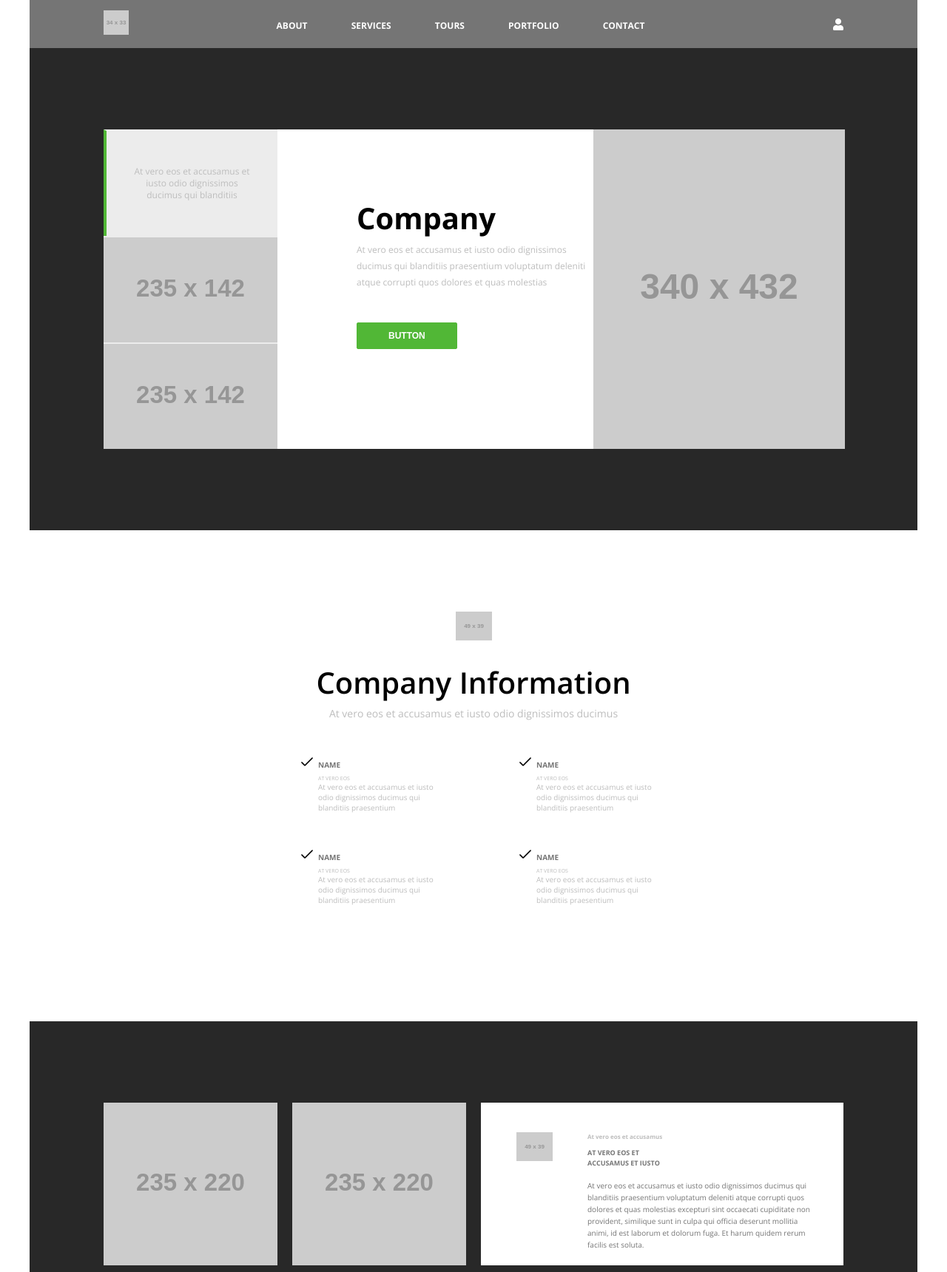
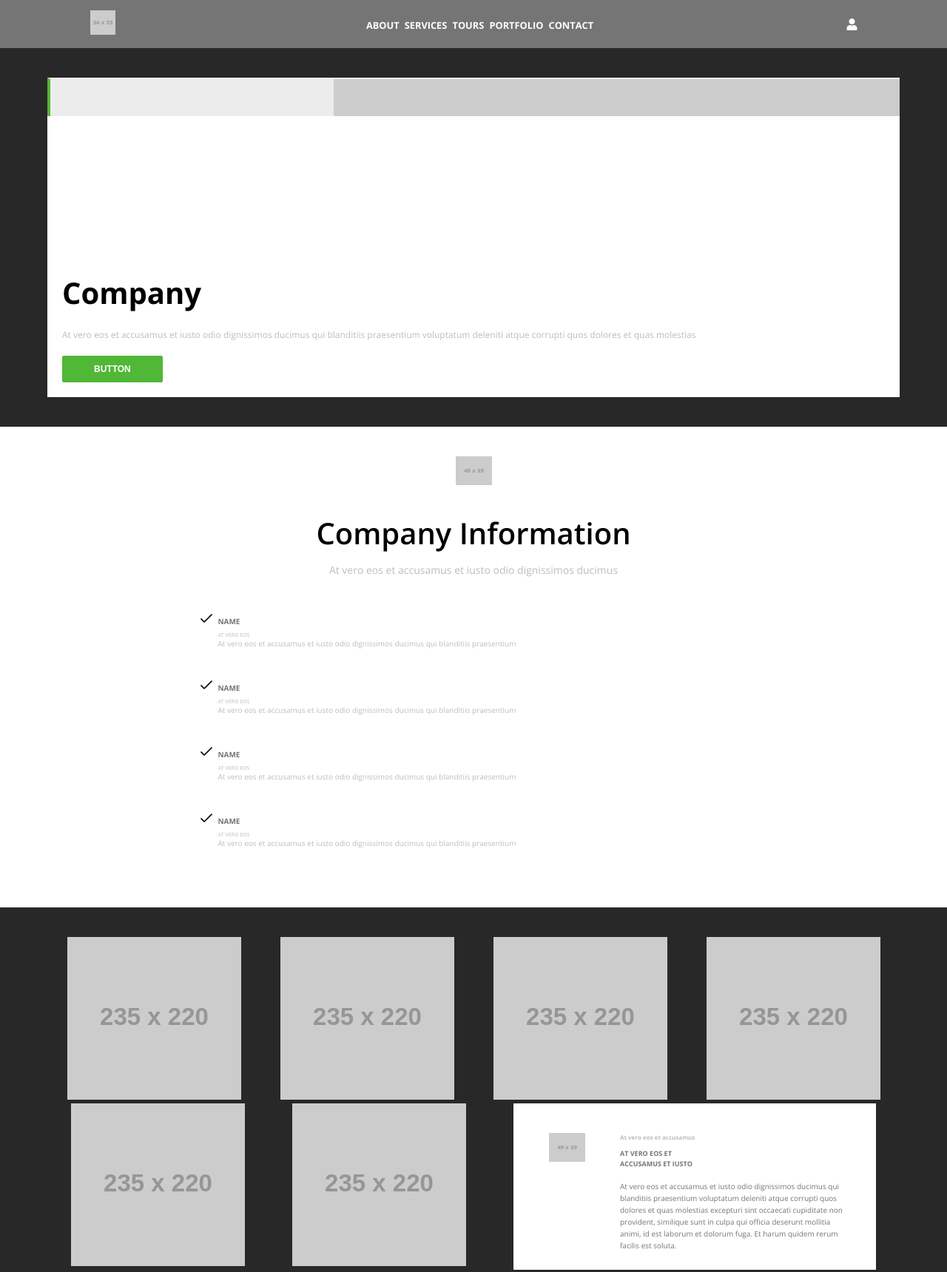
Before and after one commit to raingang/intensive_markup, a plain HTML site: page index.html in a window 1280 px wide. Shown: the top 1720 px of the page at 74% size. Drawn offline with nearby package versions, Linux system fonts and the light colour scheme; placeholder pictures from the web are drawn by us.

Commit message:
master Add adaptive

```diff
--- a/index.html
+++ b/index.html
@@ -10,8 +10,9 @@
     <title>Title</title>
 </head>
 <body class = 'page'>
-
-<header class='page__header header'>
+<header id = 'header' class='page__header'>
+    <div class = 'wrapper'>
+    <div class = 'header'>
     <div class='header__item header__logo'>
         <a href = '#' class = 'header__link'><img src="http://via.placeholder.com/34x33" alt='logo'/></a>
     </div>
@@ -27,11 +28,14 @@
     <div class='header_item header__auth'>
         <a href = '#' class = 'header__link'><i class="fas fa-user"></i></a>
     </div>
+    </div>
+    </div>
 </header>
 
 <main class = 'page__main'>
 <section class = 'page__section page__section--dark'>
-<div class='slider'>
+<div class = 'wrapper'>
+<div class = 'slider'>
         <ul class='slider__previews'>
             <li class='slider__slide_preview slider__slide_preview--active'>
                 <p class='slide_preview__content'>
@@ -40,11 +44,11 @@
             </li>
 
             <li class='slider__slide_preview'>
-                <img src='http://via.placeholder.com/235x142' alt='slide preview'/>
+                <img class = 'slider__preview-image' src='http://via.placeholder.com/235x142' alt='slide preview'/>
             </li>
 
             <li class='slider__slide_preview'>
-                <img src='http://via.placeholder.com/235x142' alt='slide preview'/>
+                <img class = 'slider__preview-image' src='http://via.placeholder.com/235x142' alt='slide preview'/>
             </li>
 
         </ul>
@@ -57,14 +61,16 @@
         </span>
                 <button class='button slide__button'>Button</button>
             </div>
-            <div class='slide__image'>
-                <img src='http://via.placeholder.com/340x432' alt='slide-image'/>
+            <div class='slide__media'>
+                <img class = 'slide__image' src='http://via.placeholder.com/340x432' alt='slide-image'/>
             </div>
         </div>
 
 </div>
+</div>
 </section>
 <section class = 'page__section page__section--white'>
+<div class = 'wrapper'>
 <div class='about'>
     <div class='about__image'>
         <img src='http://via.placeholder.com/49x39' />
@@ -129,8 +135,10 @@
 
     </ul>
 </div>
+</div>
 </section>
 <section class = 'page__section page__section--dark'>
+    <div class = 'wrapper'>
     <div class = 'gallery'>
         <div class='gallery__item'>
             <img class='gallery__image' src='http://via.placeholder.com/235x220' alt='image'/>
@@ -166,8 +174,10 @@
             <img class='gallery__image' src='http://via.placeholder.com/235x220' alt='image'/>
     </div>
     </div>
+    </div>
 </section>
 <section class = 'page__section page__section--white'>
+<div class = 'wrapper'>
 <div class='pricing'>
     <h2 class = 'pricing__title'>Price</h2>
     <ul id = 'tariffs' class = 'tariffs'>
@@ -296,8 +306,10 @@
 
     </ul>
 </div>
+</div>
 </section>
 <section class = 'page__section page__section--dark page__section--small'>
+<div class = 'wrapper'>
 <div class='subscribe'>
     <span class='subscribe__text'>Subscribe</span>
     <form class='subscribe__form'>
@@ -305,8 +317,10 @@
         <button class='subscribe__button button'>Subscribe</button>
     </form>
 </div>
+</div>
 </section>
 <section class = 'page__section page__section--white'>
+<div class = 'wrapper'>
 <div class='info'>
     <div class='info__communications'>
         <div class='location'>
@@ -339,10 +353,13 @@
         <button class='feedback__button button'>Button</button>
     </form>
 </div>
+</div>
 </section>
 </main>
 
-<footer class='footer  page__section--small'>
+<footer id = 'footer' class='page__section--small'>
+    <div class = 'wrapper'>
+    <div class = 'footer'>
     <nav class='navigation footer__navigation'>
         <ul class='navigation__list'>
             <li class='navigation__item'><a href = '#' class = 'navigation__link'>About</a></li>
@@ -364,7 +381,9 @@
             <i class="fab fa-behance-square social__icon social__icon--facebook"></i>
         </a>
     </div>
+    </div>
+    </div>
 </footer>
-
+<script src="script.js"></script>
 </body>
 </html>
--- a/script.js
+++ b/script.js
@@ -1,18 +1,14 @@
-const tariffs = document.getElementById('tariffs')
+console.log('hello')
+const footerElem = document.getElementById('footer')
+const headerElem = document.getElementById('header')
+window.onscroll = (e) => {
+    console.log(document.body.getBoundingClientRect().top)
+    if(headerElem.getBoundingClientRect().bottom < window.pageYOffset - 40){
+        headerElem.classList.contains('page__header--fixed') ? null : headerElem.classList.add('page__header--fixed')
+    }
+    else{
+        headerElem.classList.contains('page__header--fixed') ? headerElem.classList.remove('page__header--fixed') : null
 
-tariffs.onmouseover = event => {
-    let target = event.target
-    while (target.tagName !== 'LI'){
-        target = target.parentNode
     }
-    target.classList.add('tariff--active')
+
 }
-
-
-tariffs.onmouseout = event => {
-    let target = event.target
-    while (target.tagName !== 'LI'){
-        target = target.parentNode
-    }
-    target.classList.remove('tariff--active')
-}
--- a/style.css
+++ b/style.css
@@ -3,16 +3,26 @@
     padding: 0px;
     margin: 0px;
     font-family: 'Open Sans';
-    width: 1200px;
     margin: 0 auto;
 }
+
 .wrapper{
     padding: 0px;
     width: 1000px;
     margin: 0 auto;
 }
+
+.page__header{
+    transition-property: position;
+    transition-duration: 3s;
+    background-color: #757575;
+}
+.page__header--fixed{
+    position: fixed;
+    width: 100%;
+}
 .page__section{
-    padding: 110px 100px;
+    padding: 110px 0px;
 }
 .page__section--dark{
     background-color: #282828;
@@ -43,20 +53,28 @@ h4{
 p{
     margin: 0px;
 }
-.clearfix::after {
-    content: "";
-    clear: both;
-    display: table;
+@media all and (max-width: 1280px) {
+    html{
+        font-size: 16px;
+    }
+    .page__section{
+        padding: 40px 0;
+    }
+    .page__section--small{
+        padding: 36px 0px;
+    }
+    .wrapper{
+        width: 90%;
+        margin: 0 auto;
+    }
 }
 /* HEADER */
 
 .header{
-    padding: 0px 100px;
     display: flex;
     align-items: center;
     justify-content: space-between;
-    background-color: #757575;
-    height: 65px;
+    min-height: 65px;
 }
 .navigation__list{
     list-style: none;
@@ -81,10 +99,19 @@ p{
     text-decoration: none;
     color: #fff;
 }
+@media all and (max-width: 1280px) {
+    .header{
+        padding: 0 5%;
+    }
+    .navigation__item{
+        font-size: 0.8rem;
+        margin-right: 3px;
+    }
+}
 /* SLIDER */
 
 .slider{
-    height: 432px;
+    min-height: 432px;
     display: flex;
     flex-direction: row;
     justify-content: space-between;
@@ -121,6 +148,7 @@ p{
     display: flex;
 }
 .slide__content{
+    background-color: #fff;
     width: 320px;
     padding-left: 107px;
     padding-top: 108px;
@@ -140,6 +168,45 @@ p{
     display: block;
     margin-top: 45px;
 }
+@media all and (max-width: 1280px) {
+    .slider{
+    flex-direction: column;
+    }
+    .slider__previews{
+        display: flex;
+        flex-direction: row;
+        width: 100%;
+    }
+    .slider__slide_preview{
+        height: 50px;
+        width: 33.33%;
+        overflow: hidden;
+    }
+    .slider__preview-image{
+        width: 100%;
+    }
+    .slide{
+        display: block;
+        width: 100%;
+    }
+    .slide__content{
+        width: 100%;
+        padding: 0px;
+    }
+    .slide__media{
+        display: none;
+    }
+    .slide__title{
+        padding-left: 20px;
+    }
+    .slide__description{
+        display: block;
+        margin-left: 20px;
+    }
+    .slide__button{
+        margin: 20px;
+    }
+}
 
 /* ABOUT SECTION */
 .about{
@@ -148,7 +215,6 @@ p{
 .about__title{
     padding: 40px 0px 18px 0px;
     font-weight: 600;
-    line-height: 0.6;
 }
 .about__points{
     list-style-image: url(img/checked.png);
@@ -187,6 +253,21 @@ p{
 }
 .point::before{
 }
+@media all and (max-width: 1280px) {
+    .about__points{
+        display: block;
+        padding: 0px;
+        width: 100%;
+    }
+    .point{
+        width: 60%;
+        margin: 0 auto;
+        margin-bottom: 40px;
+    }
+    .about__title{
+        line-height: 40px;
+    }
+}
 
 /* GALLERY */
 
@@ -197,7 +278,7 @@ p{
     justify-content: space-between;
 }
 .gallery__item{
-    height: 180px;
+    min-height: 180px;
     margin-bottom: 20px;
 }
 .gallery__item--active{
@@ -225,12 +306,23 @@ p{
     text-transform: uppercase;
     font-weight: bold;
     color: #757575;
-    padding: 10px 0px 15px;
+    margin: 10px 0px 15px;
 }
 .gallery__main-text{
     font-size: 10px;
     line-height: 1.6;
     color: #757575;
+}
+@media all and (max-width: 1280px) {
+    .gallery{
+        display: flex;
+    }
+    .gallery__item{
+        margin: 0 auto;
+    }
+    .gallery__item--active{
+        order: 1;
+    }
 }
 
 /* PRICING */
@@ -294,6 +386,17 @@ p{
 .tariff__button--active{
     color: #51b736;
 }
+@media all and (max-width: 1280px) {
+    .tariffs{
+        width: 100%;
+        display: block;
+    }
+    .tariff{
+        margin: 0 auto;
+        width: 320px;
+        margin-bottom: 40px;
+    }
+}
 
 /* SUBSCRIBE */
 .subscribe{
@@ -332,6 +435,17 @@ p{
 }
 .button:hover{
     background-color: #61b776;
+}
+
+@media all and (max-width: 1280px) {
+    .subscribe{
+        display: block;
+        width: 90%;
+        margin: 0 auto;
+    }
+    .subscribe__input{
+        width: 100%;
+    }
 }
 /* INFO */
 .info{
@@ -397,6 +511,24 @@ p{
     font-size: 12px;
     color: #757575;
 }
+@media all and (max-width: 1280px) {
+    .info{
+        width: 100%;
+        display: block;
+    }
+    .info__communications{
+        width: 100%;
+    }
+    .info__feedback{
+        width: 100%;
+    }
+    .location__image{
+        width: 100%;
+    }
+    .feedback__input{
+        width: 80%;
+    }
+}
 /* FOOTER */
 .footer{
     padding: 28px 100px;
```
